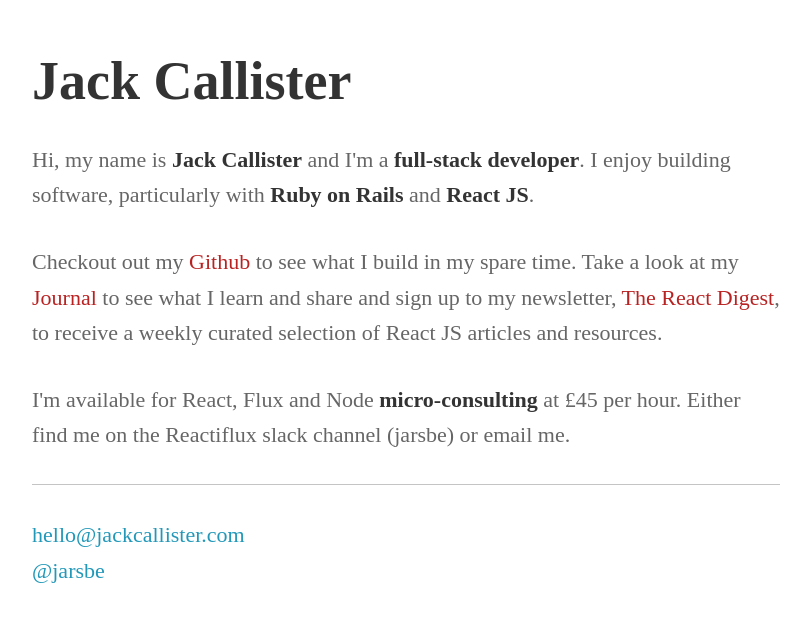
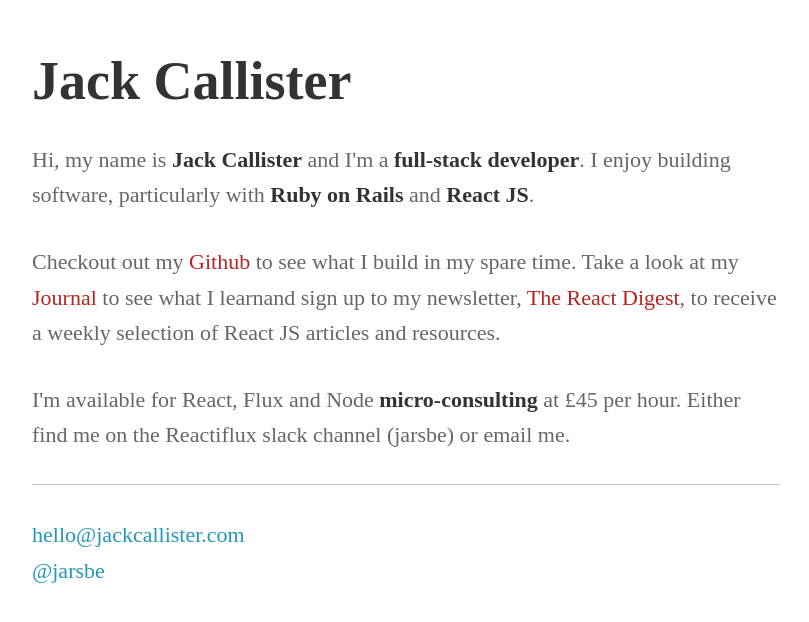
Before and after one commit to jackcallister/jarsbe.github.io, a Jekyll site: the page built from index.html, in a window 1280 px wide. Shown: the top 622 px of the page, without its empty margins (234-1043 px from the left). Built offline with Jekyll 4.4.1, drawn with Linux system fonts in a browser that asks for light colours; Markdown is read by kramdown in place of the engine named in the settings.

Commit message:
Update index.html

```diff
--- a/index.html
+++ b/index.html
@@ -11,6 +11,6 @@ title: Jack Callister
 
 <p>Hi, my name is <strong>Jack Callister</strong> and I'm a <strong>full-stack developer</strong>. I enjoy building software, particularly with <strong>Ruby on Rails</strong> and <strong>React JS</strong>.</p>
 
-<p>Checkout out my <a href="http://github.com/jarsbe">Github</a> to see what I build in my spare time. Take a look at my <a href="journal">Journal</a> to see what I learn and share and sign up to my newsletter, <a href='https://www.getrevue.co/profile/the-react-digest/' target='_blank'>The React Digest</a>, to receive a weekly curated selection of React JS articles and resources.</p>
+<p>Checkout out my <a href="http://github.com/jarsbe">Github</a> to see what I build in my spare time. Take a look at my <a href="journal">Journal</a> to see what I learnand sign up to my newsletter, <a href='https://www.getrevue.co/profile/the-react-digest/' target='_blank'>The React Digest</a>, to receive a weekly selection of React JS articles and resources.</p>
 
 <p>I'm available for React, Flux and Node <strong>micro-consulting</strong> at £45 per hour. Either find me on the Reactiflux slack channel (jarsbe) or email me.</p>
```
